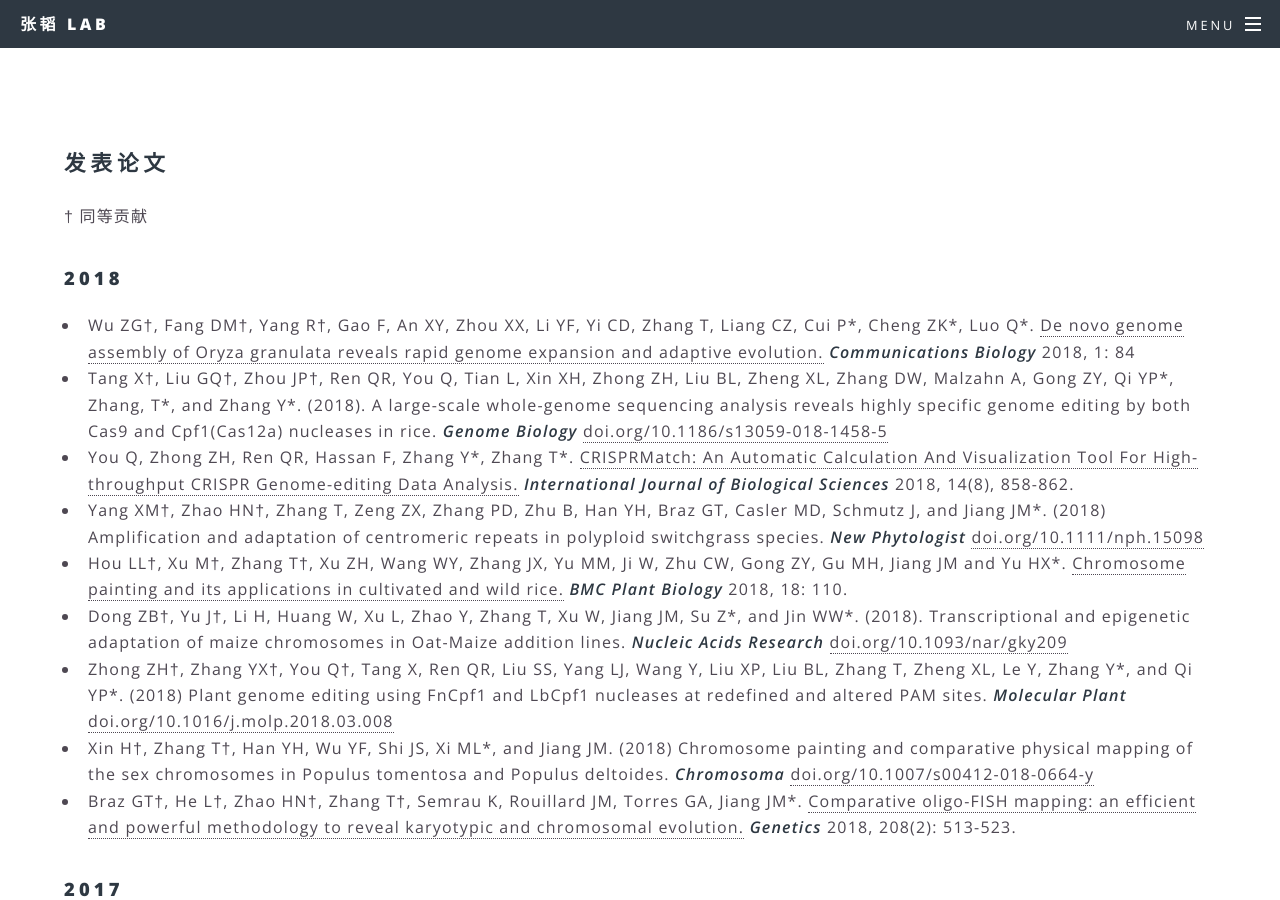
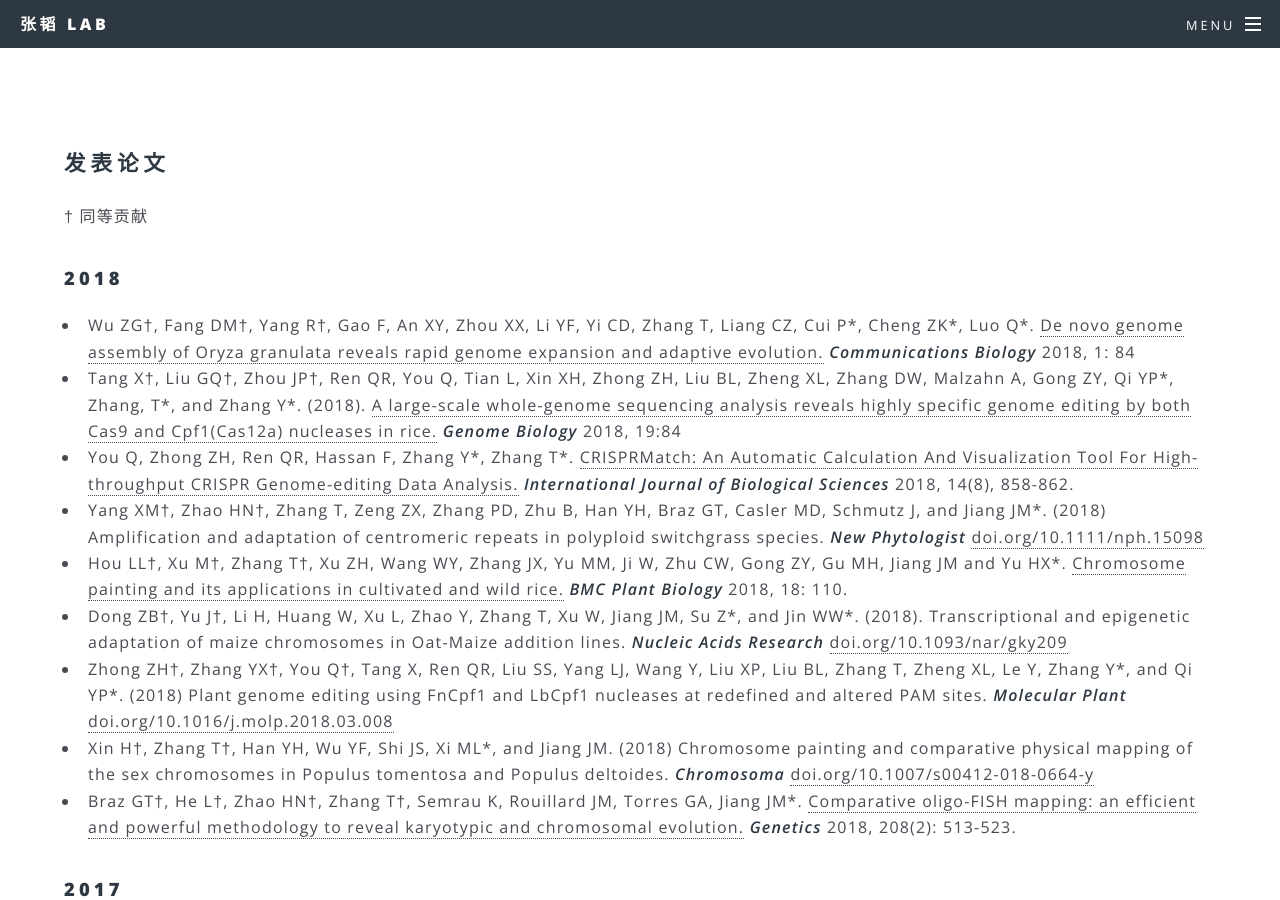
Before and after one commit to zhangtaolab/zhangtaolab.github.io, a Jekyll site: the page built from _pages/publication.md, in a window 1280 px wide and 900 px high. Built offline with Jekyll 4.4.1, drawn with Linux system fonts in a browser that asks for light colours.

Commit message:
update GB

```diff
--- a/_pages/publication.md
+++ b/_pages/publication.md
@@ -7,7 +7,7 @@
 
 ### 2018
 - Wu ZG†, Fang DM†, Yang R†, Gao F, An XY, Zhou XX, Li YF, Yi CD, Zhang T, Liang CZ, Cui P\*, Cheng ZK\*, Luo Q\*. [De novo genome assembly of Oryza granulata reveals rapid genome expansion and adaptive evolution.](https://www.nature.com/articles/s42003-018-0089-4) _**Communications Biology**_ 2018, 1: 84
-- Tang X†, Liu GQ†, Zhou JP†, Ren QR, You Q, Tian L, Xin XH, Zhong ZH, Liu BL, Zheng XL, Zhang DW, Malzahn A, Gong ZY, Qi YP\*, Zhang, T\*, and Zhang Y\*. (2018). A large-scale whole-genome sequencing analysis reveals highly specific genome editing by both Cas9 and Cpf1(Cas12a) nucleases in rice. _**Genome Biology**_ [doi.org/10.1186/s13059-018-1458-5](https://doi.org/10.1186/s13059-018-1458-5)
+- Tang X†, Liu GQ†, Zhou JP†, Ren QR, You Q, Tian L, Xin XH, Zhong ZH, Liu BL, Zheng XL, Zhang DW, Malzahn A, Gong ZY, Qi YP\*, Zhang, T\*, and Zhang Y\*. (2018). [A large-scale whole-genome sequencing analysis reveals highly specific genome editing by both Cas9 and Cpf1(Cas12a) nucleases in rice.](https://doi.org/10.1186/s13059-018-1458-5) _**Genome Biology**_ 2018, 19:84
 - You Q, Zhong ZH, Ren QR, Hassan F, Zhang Y\*, Zhang T\*. [CRISPRMatch: An Automatic Calculation And Visualization Tool For High-throughput CRISPR Genome-editing Data Analysis.](http://www.ijbs.com/v14p0858.htm) _**International Journal of Biological Sciences**_ 2018, 14(8), 858-862.
 - Yang XM†, Zhao HN†, Zhang T, Zeng ZX, Zhang PD, Zhu B, Han YH, Braz GT, Casler MD, Schmutz J, and Jiang JM\*. (2018) Amplification and adaptation of centromeric repeats in polyploid switchgrass species. _**New Phytologist**_ [doi.org/10.1111/nph.15098](https://nph.onlinelibrary.wiley.com/doi/10.1111/nph.15098)
 - Hou LL†, Xu M†, Zhang T†, Xu ZH, Wang WY, Zhang JX, Yu MM, Ji W, Zhu CW, Gong ZY, Gu MH, Jiang JM and Yu HX\*. [Chromosome painting and its applications in cultivated and wild rice.](https://rdcu.be/UyBT) _**BMC Plant Biology**_ 2018, 18: 110.
```
